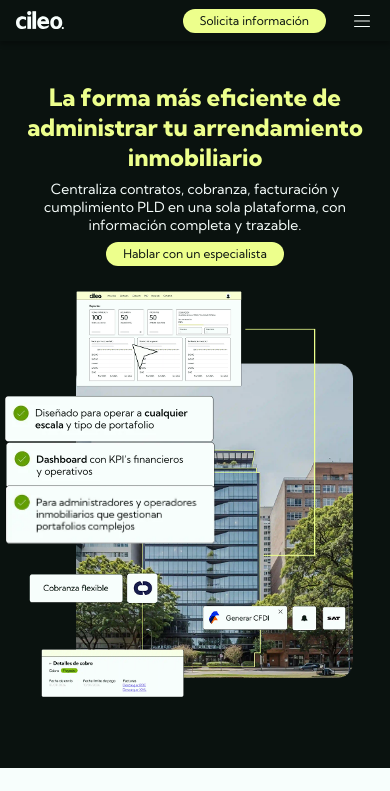
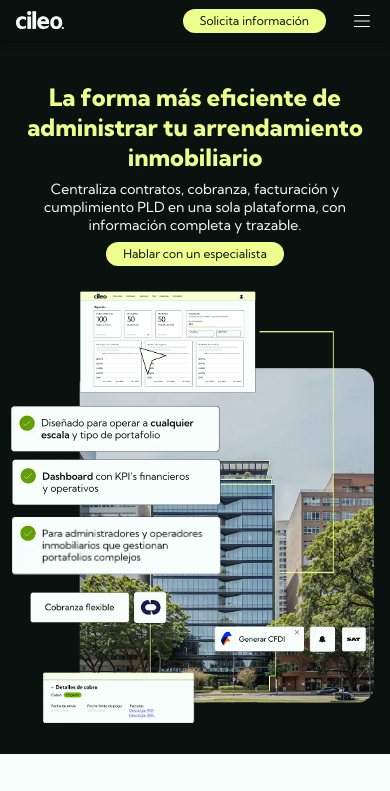
Before and after one commit to base-labs-mx/cileo, a plain HTML site: page index.html in a window 390 px wide. Shown: the top 791 px of the page. Drawn offline with nearby package versions, Linux system fonts and the light colour scheme.

Commit message:
fix: response improvements

```diff
--- a/assets/css/media-query.css
+++ b/assets/css/media-query.css
@@ -139,7 +139,10 @@
         width: 100%;
     }
 }
-@media(max-width: 991px) {
+@media(max-width: 768px) {
+
+}
+@media(max-width: 992px) {
     body.menu-open {
         overflow: hidden;
     }
@@ -372,7 +375,7 @@
     }
     .banner-home{
         padding-bottom: 17px;
-        height: calc(768px - 81.5px);
+        height: calc(768px + 2rem)
     }
     .pad-26m{
         padding: 26px 0;
@@ -384,6 +387,9 @@
         max-width: initial;
         text-align: start;
     }
+    .hero-img-item {
+        left: 12px;
+    }
     .hero-img-item img{
         object-fit: cover;
 
@@ -392,10 +398,10 @@
         bottom: 66%;
     }
     .hero-item-2 {
-        bottom: 56%;
+        bottom: 58%;
     }
     .hero-item-3 {
-        bottom: 43.5%;
+        bottom: 47.5%;
     }
     .slide-in-bottom-seq > * {
         opacity: 1 !important;
@@ -477,10 +483,6 @@
         left: 5%;
     }
 }
- @media (min-width: 365px) and (max-width: 767px) {
-
-}
-
 @media(max-width: 768px) {
     footer {
         padding: 40px 0;
@@ -565,14 +567,32 @@
         min-height: 489.84px;
     }
 }
-@media(min-width: 490px) and (max-width: 530px) {
-    .banner-home .position-relative picture{
-        display: flex;
-        align-items: center;
-        justify-content: center;
-    }
-    .banner-home .position-relative picture img{
-        width: 87% !important;
+@media (max-width: 530px) {
+    .banner-home {
+        height: calc(768px - 6rem);
+        .position-relative {
+            picture {
+                display: flex;
+                align-items: center;
+                justify-content: center;
+                img {
+                    width: 100% !important;
+                }
+            }
+            .hero-img-item {
+                left: 6px;
+                &.hero-item-1 {
+                  bottom: 66%;
+                }
+                &.hero-item-2 {
+                  bottom: 55%;
+                }
+                &.hero-item-3 {
+                  bottom: 40.5%;
+                }
+            }
+        }
+      }
     }
     .content-integration {
         min-height: 638px;
--- a/index.html
+++ b/index.html
@@ -640,7 +640,7 @@
         <!--         </div> -->
         <!--     </div> -->
         <!-- </div> -->
-        <!-- <div class="fringe bg-y pad-40"> -->
+        <div class="fringe bg-y pad-40">
             <div class="container custom-container">
                 <div class="row">
                     <div class="col-12 text-center">
```
